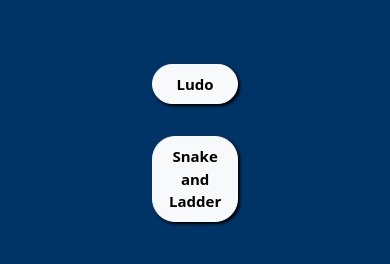
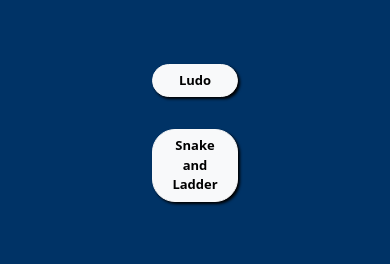
Before and after one commit to satvik017/DiceGame, a plain HTML site: page index.html in a window 390 px wide. Shown: the part 124-388 px from the top of the page. Drawn offline with nearby package versions, Linux system fonts and the light colour scheme.

Commit message:
Update index.html

```diff
--- a/index.html
+++ b/index.html
@@ -35,7 +35,7 @@
 				font-size: 40px;
 			}
 			.rad{
-				font-size: 15px;
+				font-size: 13px;
 			}
 			body{
 				padding: 23px;
@@ -48,8 +48,8 @@
 <body>
     <h1>The Dice Rolling game</h1>
 	<div class="d-grid gap-1 col-3 mx-auto bt">
-		<a class="btn btn-light btn-lg rad" href="ludo/index1.html" role="button" target="_blank">Ludo</a><br>
-		<a class="btn btn-light btn-lg rad" href="snake_Ladder/index2.html" role="button" target="_blank">Snake and Ladder</a>
+		<a class="btn btn-light rad" href="ludo/index1.html" role="button" target="_blank">Ludo</a><br>
+		<a class="btn btn-light rad" href="snake_Ladder/index2.html" role="button" target="_blank">Snake and Ladder</a>
 	</div>
 
 <script src="https://cdn.jsdelivr.net/npm/bootstrap@5.0.2/dist/js/bootstrap.bundle.min.js" integrity="sha384-MrcW6ZMFYlzcLA8Nl+NtUVF0sA7MsXsP1UyJoMp4YLEuNSfAP+JcXn/tWtIaxVXM" crossorigin="anonymous"></script>
```
